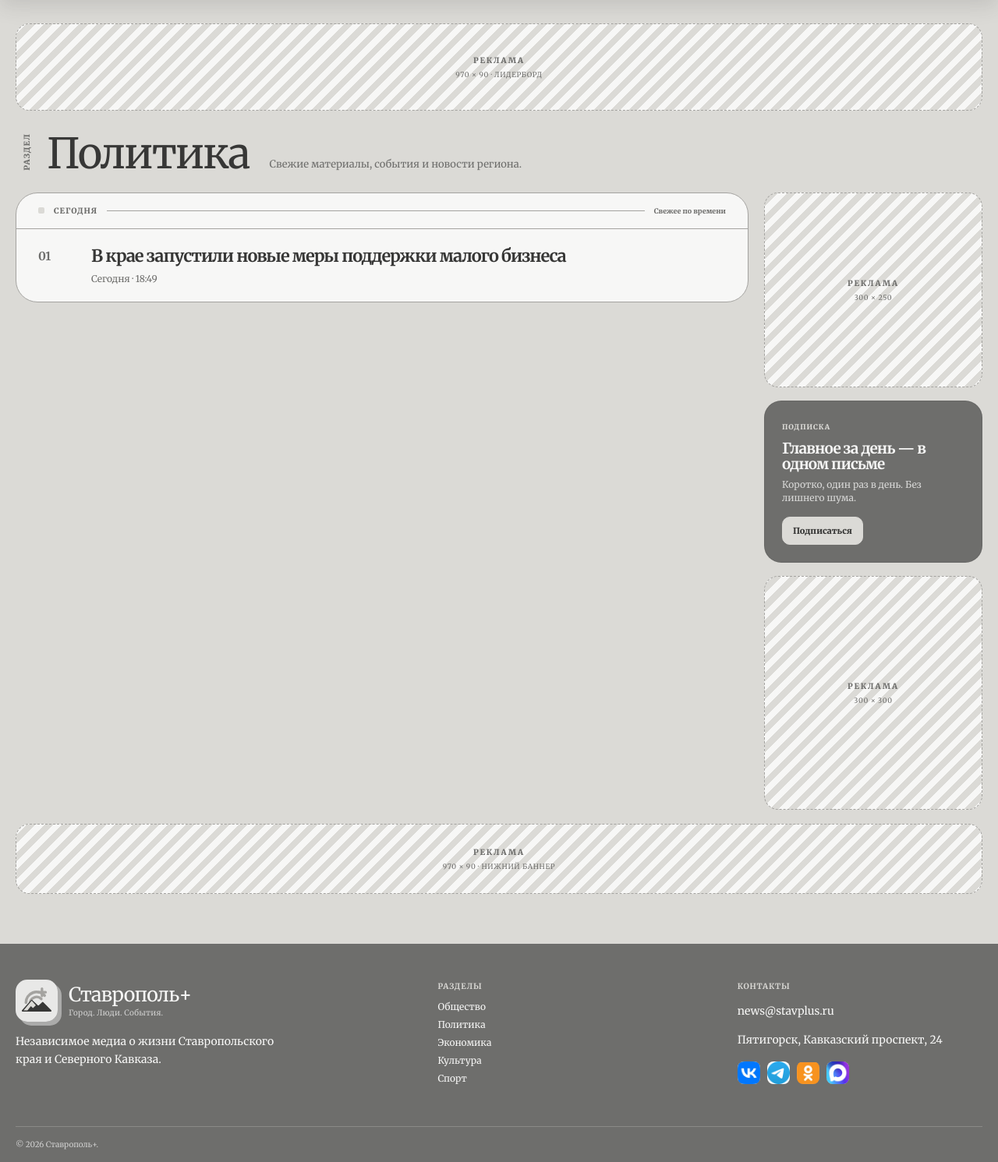
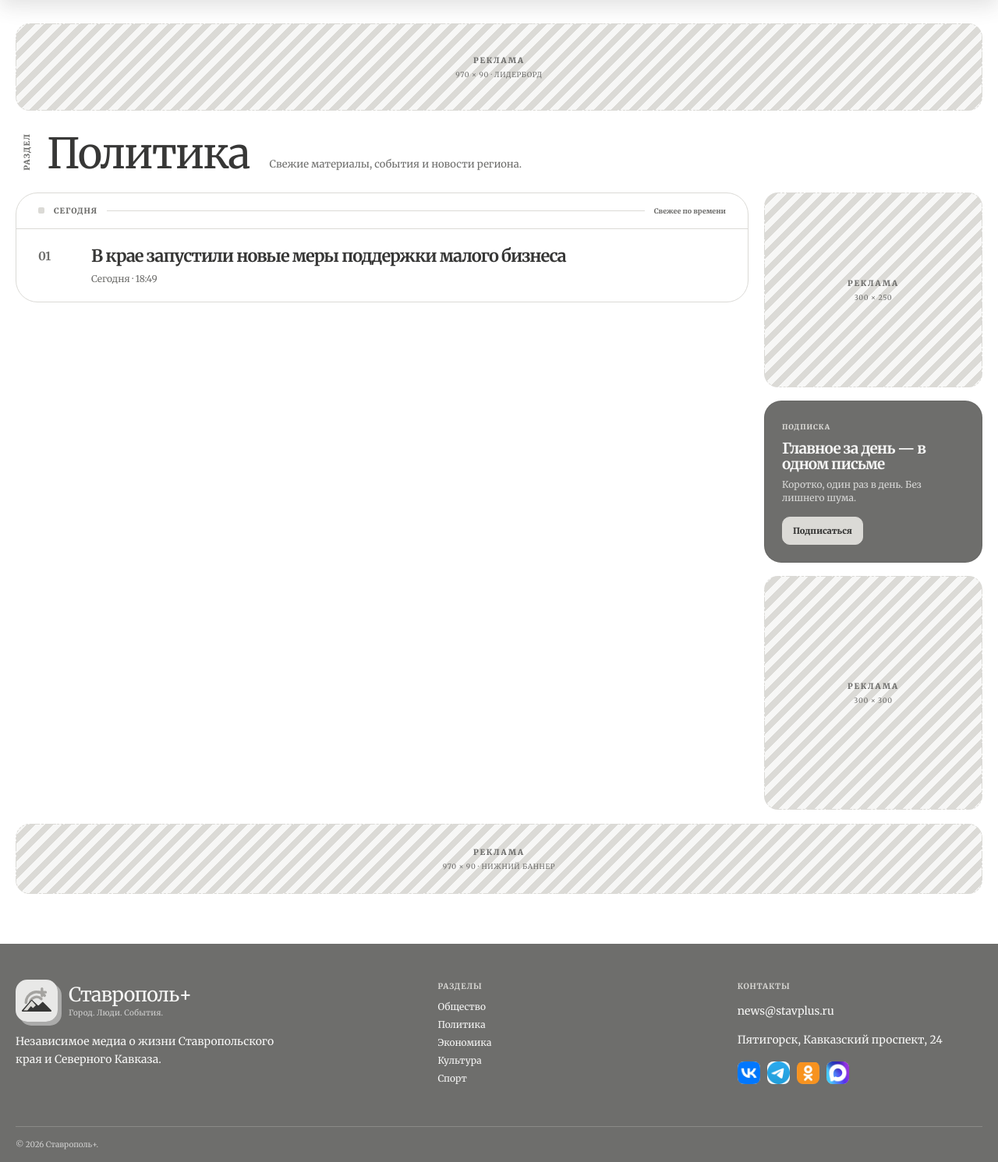
Before and after one commit to temacteklyannayapuwka/Production, a Django app: page /rubric/politika/ in a window 1280 px wide. Shown: the part 88-1579 px from the top of the page at 78% size. Run offline with Django 5.2, Linux system fonts and the light colour scheme; data comes from the database, SQL or seed files in the repository; some libraries are stand-ins or nearby versions.

Commit message:
style: brighten surfaces with white background

```diff
--- a/news/tests.py
+++ b/news/tests.py
@@ -21,7 +21,7 @@ class AdminJavascriptFallbackTests(SimpleTestCase):
     def test_public_page_uses_the_current_menu_script(self):
         response = get_template('base.html').render({})
 
-        self.assertIn('/static/news-site.css?v=22', response)
+        self.assertIn('/static/news-site.css?v=23', response)
         self.assertIn('family=Merriweather', response)
         self.assertIn('content="#6E6E6C"', response)
         self.assertNotIn('family=Playfair+Display', response)
--- a/static/news-site.css
+++ b/static/news-site.css
@@ -3,15 +3,15 @@
   --carbon: #6e6e6c;
   --lime: #dbdad6;
   --lime-deep: #6e6e6c;
-  --paper: #f7f7f6;
-  --ground: #dbdad6;
-  --line: #a4a3a0;
-  --line-soft: #dbdad6;
+  --paper: #ffffff;
+  --ground: #ffffff;
+  --line: #dbdad6;
+  --line-soft: #ecebe8;
   --muted: #6e6e6c;
   --muted-light: #6e6e6c;
   --white: #f7f7f6;
-  --concrete: #dbdad6;
-  --surface-hover: #dbdad6;
+  --concrete: #ecebe8;
+  --surface-hover: #f1f0ed;
   --ui: "Merriweather", Georgia, "Times New Roman", serif;
   --serif: "Merriweather", Georgia, "Times New Roman", serif;
 }
--- a/templates/base.html
+++ b/templates/base.html
@@ -10,7 +10,7 @@
     <link rel="preconnect" href="https://fonts.googleapis.com">
     <link rel="preconnect" href="https://fonts.gstatic.com" crossorigin>
     <link href="https://fonts.googleapis.com/css2?family=Merriweather:wght@300;400;500;600;700;800;900&amp;display=swap" rel="stylesheet">
-    <link rel="stylesheet" href="{% static 'news-site.css' %}?v=22">
+    <link rel="stylesheet" href="{% static 'news-site.css' %}?v=23">
   </head>
   <body>
     <header class="masthead">
```
